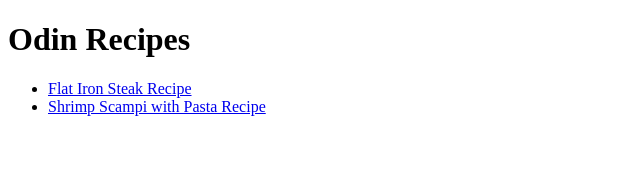
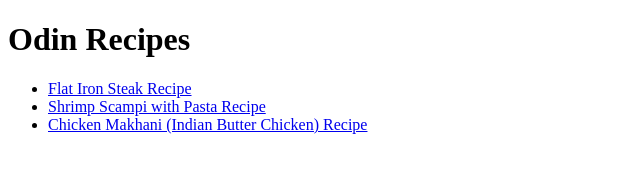
Before and after one commit to abadran10/odin-recipes, a plain HTML site: page index.html in a window 1280 px wide. Shown: the whole page, without its empty margins (0-640 px from the left). Drawn offline with Linux system fonts and the light colour scheme.

Commit message:
Add link to butter chicken recipe
created hyperlink to chicken makhani (indian butter chicken) recipe on index

```diff
--- a/index.html
+++ b/index.html
@@ -11,6 +11,7 @@
     <ul>
         <li><a href="recipes/steak.html">Flat Iron Steak Recipe</a></li>
         <li><a href="recipes/pasta.html">Shrimp Scampi with Pasta Recipe</a></li>
+        <li><a href="recipes/butter-chicken.html">Chicken Makhani (Indian Butter Chicken) Recipe</a></li>
     </ul>
 
 </body>
```
